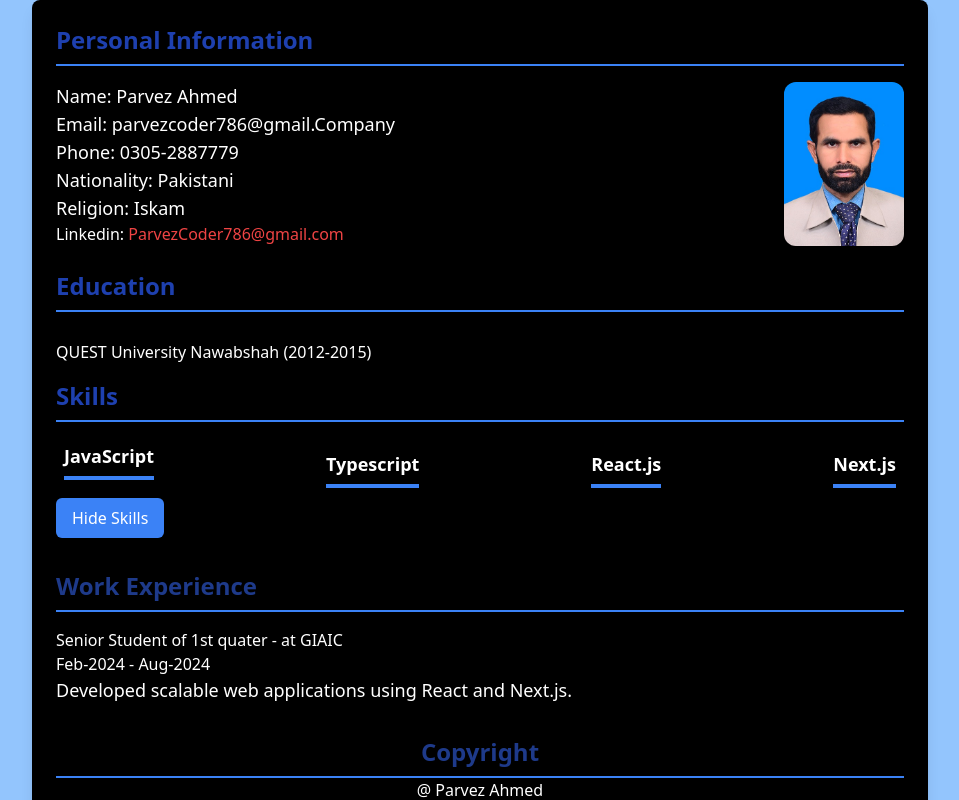
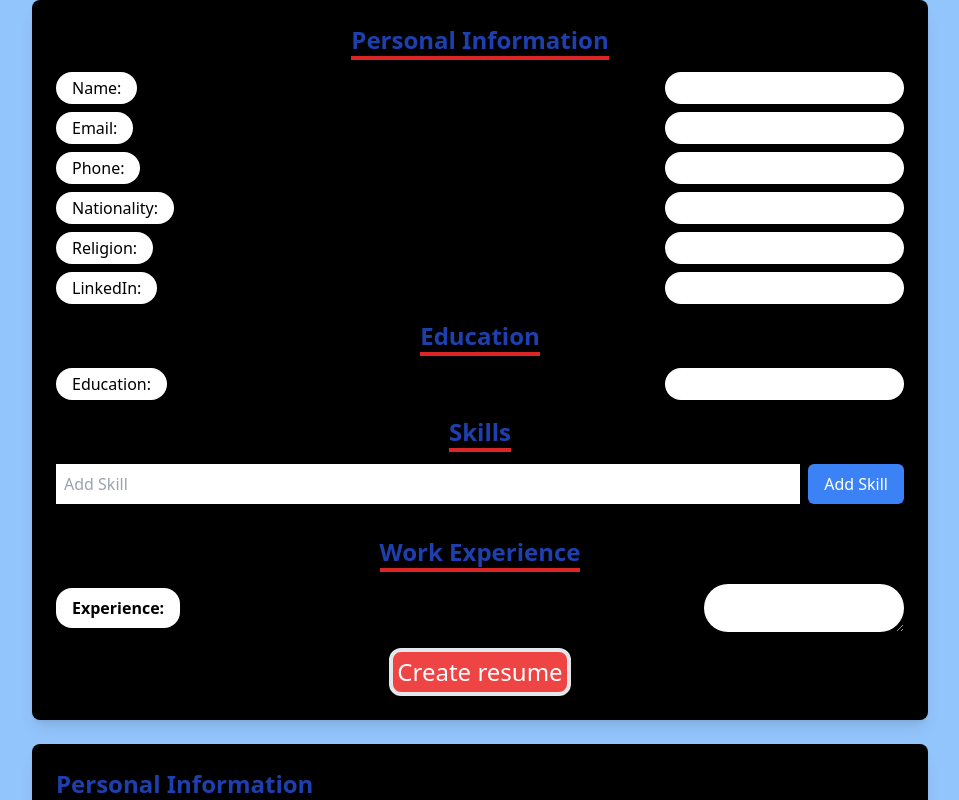
Before and after one commit to ParvezCoder/firstmilestone, a Next.js app: page / in a window 1280 px wide. Shown: the top 800 px of the page, without its empty margins (160-1119 px from the left). Built offline with nearby package versions, Linux system fonts and the light colour scheme.

Commit message:
dynamic resume done

```diff
--- a/src/app/page.tsx
+++ b/src/app/page.tsx
@@ -1,83 +1,215 @@
 "use client"
 import { useState } from 'react';
-import Image from 'next/image';
 
 const Resume = () => {
-  const [showSkills, setShowSkills] = useState(true);
+  const [resumeData, setResumeData] = useState({
+    name: '',
+    email: '',
+    phone: '',
+    nationality: '',
+    religion: '',
+    linkedin: '',
+    education: '',
+    skills: [],
+    experience: '',
+  });
+  const [newSkill, setNewSkill] = useState('');
 
-  const toggleSkills = () => {
-    setShowSkills(!showSkills);
+  const handleInputChange = (e) => {
+    const { name, value } = e.target;
+    setResumeData({
+      ...resumeData,
+      [name]: value,
+    });
   };
 
+  const handleSkillAdd = () => {
+    setResumeData({
+      ...resumeData,
+      skills: [...resumeData.skills, newSkill],
+    });
+    setNewSkill('');
+  };
+
+
   return (
-    <div className='bg-blue-300  '>
-      <div className="max-w-4xl   mx-auto p-6    bg-black shadow-lg rounded-lg">
-        {/* Personal Information Section */}
+    <div className="bg-blue-300">
+      <div className="max-w-4xl mx-auto p-6 bg-black shadow-lg rounded-lg">
+
+        <div>
+          {/* Form to input resume data */}
+          <div className="mb-4">
+            <h2 className="text-2xl font-bold text-center text-blue-800 mb-4"><span className='border-b-4 border-red-600'>Personal Information</span></h2>
+
+            {/* Input field group with label */}
+            <div className="flex justify-between space-x-2  items-center mb-2">
+              <label className=" p-1  px-4 rounded-2xl bg-white text-black">Name:</label>
+              <input
+                type="text"
+                name="name"
+                value={resumeData.name}
+                onChange={handleInputChange}
+                className="p-1 rounded-3xl"
+              />
+            </div>
+
+            <div className="flex space-x-2 items-center mb-2 justify-between">
+              <label className="p-1  px-4 rounded-2xl bg-white text-black">Email:</label>
+              <input
+                type="email"
+                name="email"
+                value={resumeData.email}
+                onChange={handleInputChange}
+                className="p-1 rounded-3xl"
+              />
+            </div>
+
+            <div className="flex justify-between items-center mb-2 space-x-2">
+              <label className="p-1  px-4 rounded-2xl bg-white text-black">Phone:</label>
+              <input
+                type="text"
+                name="phone"
+                value={resumeData.phone}
+                onChange={handleInputChange}
+                className="p-1 rounded-3xl"
+              />
+            </div>
+
+            <div className="flex items-center mb-2 justify-between space-x-2">
+              <label className="p-1  px-4 rounded-2xl bg-white text-black">Nationality:</label>
+              <input
+                type="text"
+                name="nationality"
+                value={resumeData.nationality}
+                onChange={handleInputChange}
+                className="p-1 rounded-3xl"
+              />
+            </div>
+
+            <div className="flex items-center mb-2 justify-between space-x-2">
+              <label className="p-1  px-4 rounded-2xl bg-white text-black">Religion:</label>
+              <input
+                type="text"
+                name="religion"
+                value={resumeData.religion}
+                onChange={handleInputChange}
+                className="p-1 rounded-3xl"
+              />
+            </div>
+
+            <div className="flex items-center mb-2 justify-between space-x-2">
+              <label className="p-1  px-4 rounded-2xl bg-white text-black">LinkedIn:</label>
+              <input
+                type="text"
+                name="linkedin"
+                value={resumeData.linkedin}
+                onChange={handleInputChange}
+                className="p-1 rounded-3xl"
+              />
+            </div>
+          </div>
+
+          <div className="mb-4">
+            <h2 className="text-2xl font-bold text-blue-800 mb-4 text-center"><span className='border-b-4 border-red-600'>Education</span></h2>
+            <div className="flex items-center justify-between space-x-2 mb-2">
+              <label className="p-1  px-4 rounded-2xl bg-white text-black">Education:</label>
+              <input
+                type="text"
+                name="education"
+                value={resumeData.education}
+                onChange={handleInputChange}
+                className="p-1 rounded-3xl"
+              />
+            </div>
+          </div>
+
+          <div className="mb-4">
+            <h2 className="text-center  text-2xl font-bold text-blue-800 mb-4"> <span className='border-b-4 border-red-600'>Skills</span></h2>
+            <div className="flex items-center mb-2">
+              <input
+                type="text"
+                value={newSkill}
+                onChange={(e) => setNewSkill(e.target.value)}
+                placeholder="Add Skill"
+                className="p-2 flex-1"
+              />
+              <button
+                className="ml-2 bg-blue-500 text-white px-4 py-2 rounded-md hover:bg-blue-600 transition"
+                onClick={handleSkillAdd}
+              >
+                Add Skill
+              </button>
+            </div>
+            <ul className="mt-4 flex">
+              {resumeData.skills.map((skill, index) => (
+                <li key={index} className=' px-4 py-2 flex flex-row'>
+                  <span className="text-white bg-red-700 flex flex-row rounded-lg px-4 py-2">
+                    {skill}
+                  </span>
+                </li>
+              ))}
+            </ul>
+          </div>
+
+          <div className="mb-4">
+            <h2 className="text-2xl font-bold text-blue-800 mb-4 text-center"><span className='border-b-4 border-red-600'>Work Experience</span></h2>
+            <div className="flex items-center justify-between space-x-2 mb-2">
+              <label className="p-2  px-4 rounded-2xl font-semibold bg-white text-black ">Experience:</label>
+              <textarea
+                name="experience"
+                value={resumeData.experience}
+                onChange={handleInputChange}
+                className=" text-center items-center flex justify-center rounded-3xl"
+              />
+            </div>
+          </div>
+
+          <div className="flex justify-center">
+            <button
+              className="text-2xl hover:bg-red-500 text-white flex justify-center border-4 p-1 bg-red-500 rounded-xl"
+
+            >
+              Create resume
+            </button>
+          </div>
+        </div>
+
+
+      </div>
+      <div className='max-w-4xl mx-auto p-6 bg-black shadow-lg rounded-lg mt-6'>
+          {/* Display the resume data */}
           <section className="mb-6">
-          <h2 className="text-2xl  text-blue-800 font-bold border-b-2 border-blue-500 pb-2 mb-4">
+            <h2 className="text-2xl text-blue-800 font-bold border-b-2 border-blue-500 pb-2 mb-4">
               Personal Information
             </h2>
-          <div className="flex flex-col sm:flex-row justify-between  text-white">
-            <div>
-              <p className="text-lg">Name: Parvez Ahmed</p>
-              <p className="text-lg">Email: parvezcoder786@gmail.Company</p>
-              <p className="text-lg">Phone: 0305-2887779</p>
-              <p className="text-lg">Nationality: Pakistani</p>
-              <p className="text-lg">Religion: Iskam</p>
-              <a href='https://www.linkedin.com/in/parvez-ahmed-1604b92b5/' target='_blank'>Linkedin: <span className='text-red-500 '>ParvezCoder786@gmail.com </span></a>
-            </div>
-            <Image src="/pic.jpg" alt="Parvez Pic"
-             width={120}  height={100} className="rounded-xl object-cover" />
+            <div className="text-white">
+              <p>Name: {resumeData.name}</p>
+              <p>Email: {resumeData.email}</p>
+              <p>Phone: {resumeData.phone}</p>
+              <p>Nationality: {resumeData.nationality}</p>
+              <p>Religion: {resumeData.religion}</p>
+              <p>LinkedIn: <a href={resumeData.linkedin} className="text-red-500">{resumeData.linkedin}</a></p>
             </div>
           </section>
 
-        {/* Education Section */}
-        <section className="mb-4 ">
-          <h2 className="text-2xl  font-bold border-b-2 border-blue-500 pb-2 text-blue-800 ">Education</h2>
-          <p className="text-lg">Bachelor of Science in Computer Science</p>
-          <p className="text-white">QUEST University Nawabshah (2012-2015)</p>
+          <section className="mb-4">
+            <h2 className="text-2xl font-bold border-b-2 border-blue-500 pb-2 text-blue-800">Education</h2>
+            <p className="text-white">{resumeData.education}</p>
           </section>
 
-        {/* Skills Section with Toggle */}
-        <section className="mb-8 " >
-          <h2 className="text-2xl font-bold border-b-2 border-blue-500
-           pb-2 text-blue-800 mb-4">Skills</h2>
-
-          {showSkills && (
-            <ul className="mt-4   flex-col space-y-2  sm:flex-row justify-between text-lg flex">
-              <li className=' text-white p-1 px-2 rounded-2xl font-semibold'> <span className='border-b-4 border-blue-500 pb-2'>JavaScript</span></li>
-              <li className='bg-black text-white p-1 px-2 rounded-2xl font-semibold' ><span className='border-b-4 border-blue-500 pb-2'>Typescript</span></li >
-              <li className='bg-black text-white p-1 px-2 rounded-2xl font-semibold'> <span className='border-b-4 border-blue-500 pb-2'>React.js</span></li>
-              <li className='bg-black text-white p-1 px-2 rounded-2xl font-semibold'> <span className='border-b-4 border-blue-500 pb-2'>Next.js</span></li>
+          <section className="mb-8">
+            <h2 className="text-2xl font-bold border-b-2 border-blue-500 pb-2 text-blue-800 mb-4">Skills</h2>
+            <ul className="text-white">
+              {resumeData.skills.map((skill, index) => (
+                <li key={index}>{skill}</li>
+              ))}
             </ul>
-          )}
-           <button className="bg-blue-500 text-white px-4 py-2 mt-4 rounded-md hover:bg-blue-600 transition"
-            onClick={toggleSkills}>
-            {showSkills ? 'Hide Skills' : 'Show Skills'}
-          </button>
           </section>
 
-        {/* Work Experience Section */}
           <section className="mb-8">
-          <h2 className="text-2xl font-bold border-b-2 border-blue-500 pb-2 mb-4 text-blue-900">
-            Work Experience
-          </h2>
-          <div>
-            <h3 className=" text-white">Senior Student of 1st quater - at GIAIC</h3>
-            <p className="text-white">Feb-2024 - Aug-2024</p>
-            <p className=" text-white text-lg">Developed scalable web applications using React and Next.js.</p>
-          </div>
+            <h2 className="text-2xl font-bold border-b-2 border-blue-500 pb-2 mb-4 text-blue-900">Work Experience</h2>
+            <p className="text-white">{resumeData.experience}</p>
           </section>
-        <footer>
-          <div>
-            <span className="text-2xl font-bold   flex justify-center text-center border-b-2 border-blue-500 pb-2  text-blue-900">
-              Copyright
-            </span>
-            <p className='text-center text-white'>
-            @ Parvez Ahmed
-            </p>
-            </div>
-        </footer>
         </div>
     </div>
   );
```
Lines whose indentation alone changed are shown as unchanged.
